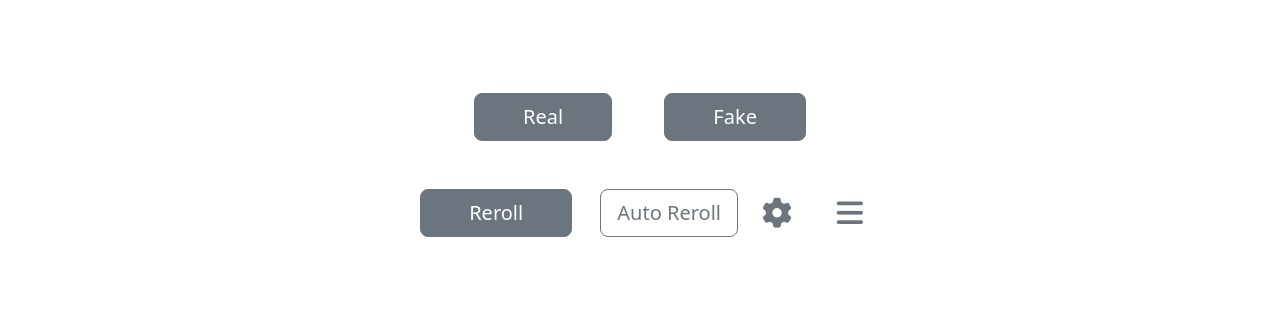
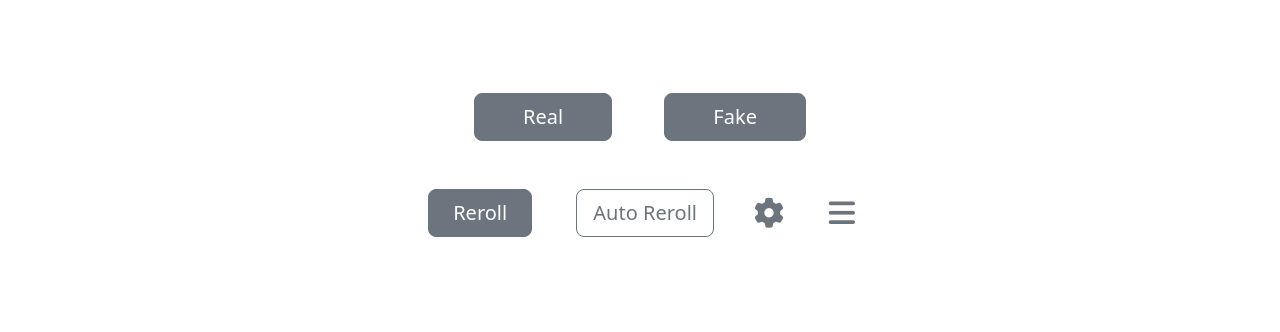
Before and after one commit to AlteredStar/alteredstar.github.io, a plain HTML site: page games/real_or_fake.html in a window 1280 px wide. Shown: the part 472-804 px from the top of the page. Drawn offline with nearby package versions, Linux system fonts and the light colour scheme; no server answers.

Commit message:
fixed real or fake game auto reroll

```diff
--- a/games/real_or_fake.html
+++ b/games/real_or_fake.html
@@ -69,9 +69,9 @@
 
       <div class="container pt-5 py-5 mb-5">
         <div class="container justify-content-between">
-          <button type="button" class="btn btn-secondary btn-lg px-5 mx-4" id="reroll">Reroll</button>
+          <button type="button" class="btn btn-secondary btn-lg px-4 mx-4" id="reroll">Reroll</button>
           <input type="checkbox" class="btn-check" id="toggleReroll" autocomplete="off">
-          <label class="btn btn-outline-secondary btn-lg" for="toggleReroll">Auto Reroll</label>
+          <label class="btn btn-outline-secondary btn-lg mx-3 mr-5" for="toggleReroll">Auto Reroll</label>
 
           <button data-mdb-ripple-init class="btn btn-link btn-floating btn-lg text-secondary mx-2" data-mdb-ripple-color="dark" data-bs-toggle="modal" data-bs-target="#settings" style="scale:1.5"><i class="fa-solid fa-gear"></i></button>
           <button data-mdb-ripple-init class="btn btn-link btn-floating btn-lg text-secondary mx-2" data-mdb-ripple-color="dark" data-bs-toggle="modal" data-bs-target="#history" style="scale:1.5"><i class="fa-solid fa-bars"></i></button>
--- a/js/real_or_fake.js
+++ b/js/real_or_fake.js
@@ -37,7 +37,7 @@ $('[data-button-type=fake]').on('click', selectFake);
 
 //checks if user toggles auto reroll and conditionally hides the reroll button
 $("#toggleReroll").on('click', () => {
-  if (autoReroll.checked) {
+  if (rerollIsAuto.checked) {
     document.getElementById("reroll").style.visibility = 'hidden';
     if (currentlyAnswered) {
       reroll();
```
